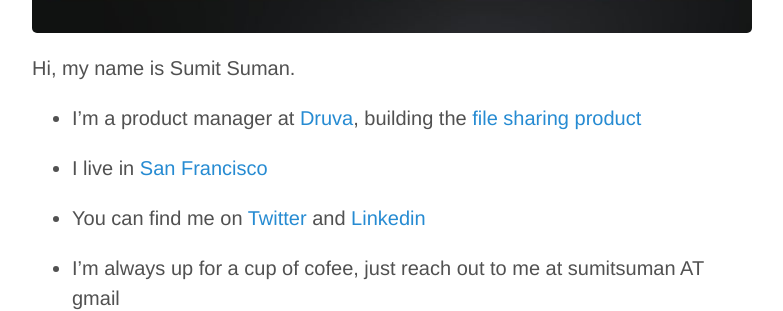
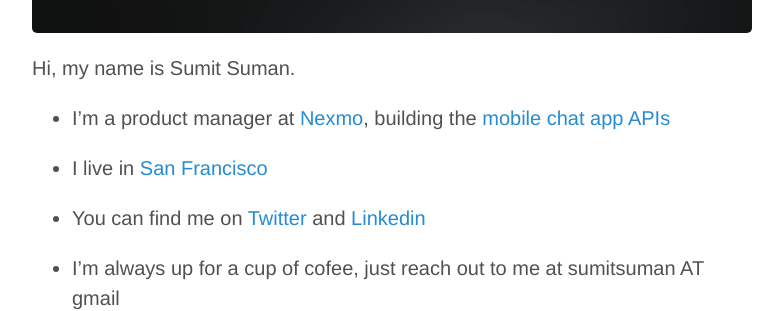
Before and after one commit to sumitsuman/sumitsuman.github.io, a Jekyll site: the page built from about.md, in a window 1280 px wide. Shown: the part 546-857 px from the top of the page, without its empty margins (248-1031 px from the left). Built offline with Jekyll 4.4.1, drawn with Linux system fonts in a browser that asks for light colours; Markdown is read by kramdown in place of the engine named in the settings.

Commit message:
Profile change update

```diff
--- a/about.md
+++ b/about.md
@@ -7,7 +7,7 @@ title: Hi there!
 
 Hi, my name is Sumit Suman.
 
-* I'm a product manager at [Druva](http://www.druva.com/), building the [file sharing product](http://www.druva.com/insync/file-sharing/)
+* I'm a product manager at [Nexmo](http://www.nexmo.com), building the [mobile chat app APIs](https://www.nexmo.com/blog/2015/04/07/introducing-nexmo-chat-app-api-2/)
 
 * I live in [San Francisco](http://www.pictorymag.com/showcases/san-francisco/)
 
```
